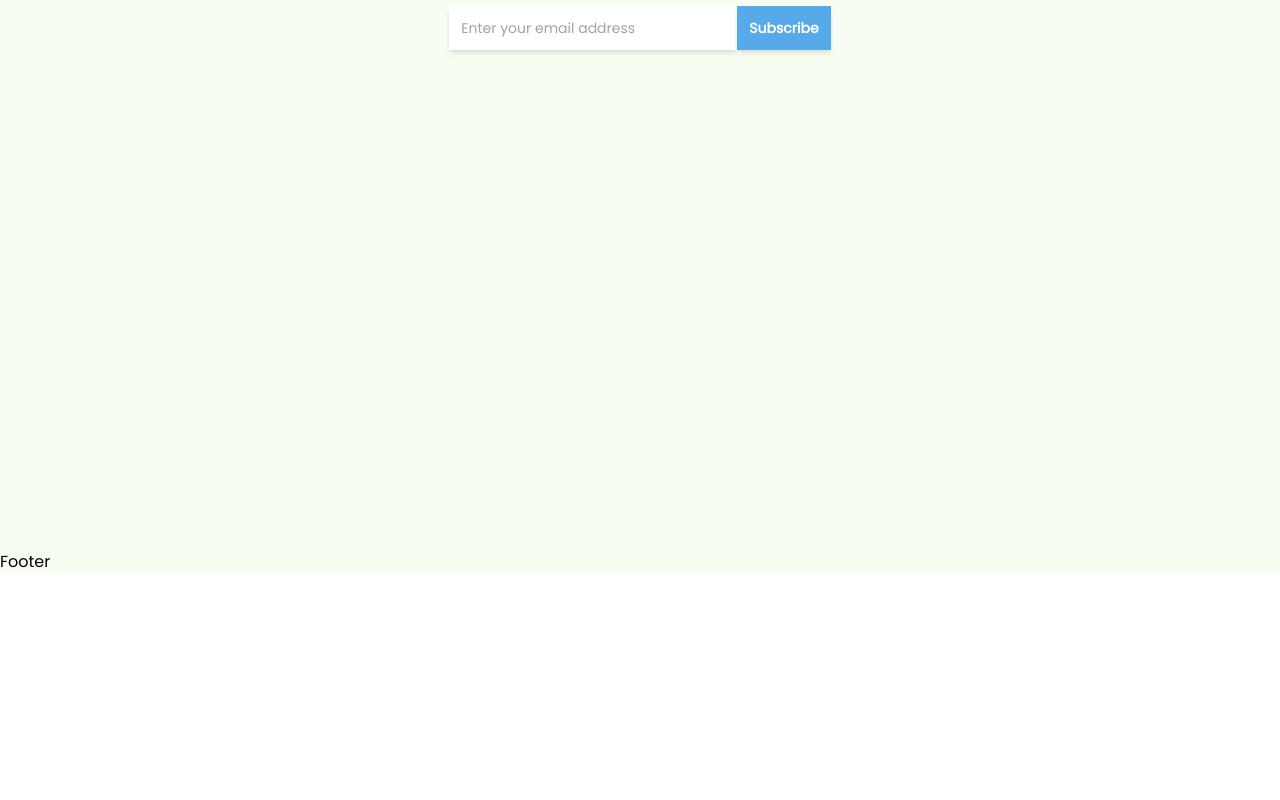
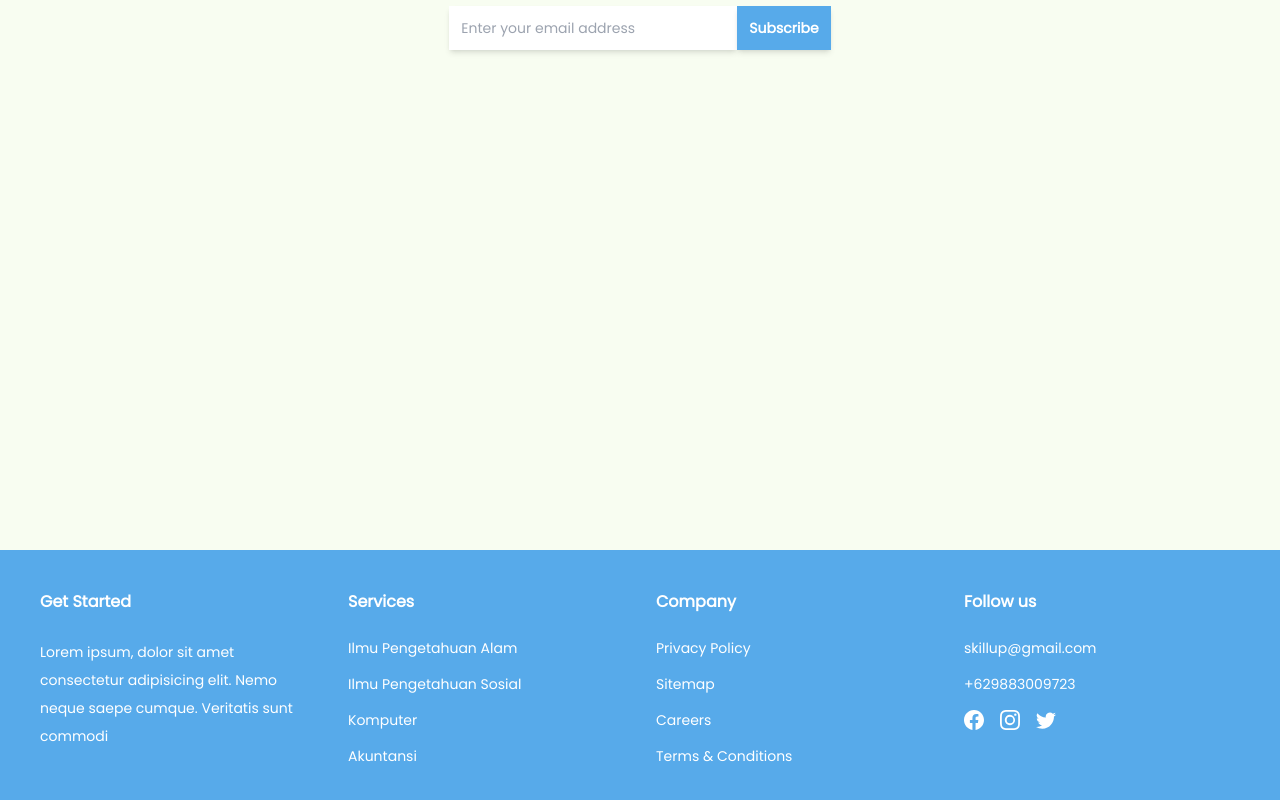
Before and after one commit to fnintani/skill-up, a React (Vite) app: page / in a window 1280 px wide. Shown: the part 4375-5175 px from the top of the page. Before the commit the page ends 4949 px from the top, so only its background shows below. Built offline with nearby package versions, Linux system fonts and the light colour scheme.

Commit message:
adding footer style

```diff
--- a/src/components/Screens/Footer.jsx
+++ b/src/components/Screens/Footer.jsx
@@ -1,9 +1,81 @@
-import React from 'react'
+import React from "react";
+import {
+  BsFacebook,
+  BsInstagram,
+  BsTwitter
+} from "react-icons/bs";
+import { motion } from "framer-motion";
 
-function Footer() {
+const Footer = () => {
   return (
-    <div>Footer</div>
-  )
-}
+    <motion.div
+      initial={{ height: 0 }}
+      whileInView={{ height: "auto" }}
+      transition={{ duration: 1 }}
+      className="bg-blueMain p-10"
+    >
+      <div className="grid md:grid-cols-4 sm:grid-cols-3 xs:grid-cols-2 grid-cols-1 place-items-start gap-8 text-white">
+        <div>
+          <div className="font-bold mb-6">Get Started</div>
+          <p className="text-sm leading-7">
+            Lorem ipsum, dolor sit amet consectetur adipisicing elit. Nemo neque
+            saepe cumque. Veritatis sunt commodi
+          </p>
+        </div>
+        <div>
+          <div className="font-bold mb-6">Services</div>
+          <div className="flex flex-col gap-4">
+            <a href="" className="text-sm hover:underline">
+              Ilmu Pengetahuan Alam
+            </a>
+            <a href="" className="text-sm hover:underline">
+              Ilmu Pengetahuan Sosial
+            </a>
+            <a href="" className="text-sm hover:underline">
+              {" "}
+              Komputer
+            </a>
+            <a href="" className="text-sm hover:underline">
+              Akuntansi
+            </a>
+          </div>
+        </div>
+        <div>
+          <div className="font-bold mb-6">Company</div>
+          <div className="flex flex-col gap-4">
+            <a href="" className="text-sm hover:underline">
+              Privacy Policy
+            </a>
+            <a href="" className="text-sm hover:underline">
+              Sitemap
+            </a>
+            <a href="" className="text-sm hover:underline">
+              Careers
+            </a>
+            <a href="" className="text-sm hover:underline">
+              Terms & Conditions
+            </a>
+          </div>
+        </div>
+        <div>
+          <div className="font-bold mb-6">Follow us</div>
+          <div className="text-sm mb-4">skillup@gmail.com</div>
+          <div className="text-sm">+629883009723</div>
+          <div className="flex gap-4 mt-4">
+            <a href="" className="hover:scale-110 text-xl">
+              <BsFacebook />
+            </a>
+            <a href="" className="hover:scale-110 text-xl">
+              <BsInstagram />
+            </a>
+            <a href="" className="hover:scale-110 text-xl">
+              <BsTwitter />
+            </a>
+          </div>
+        </div>
+      </div>
+    </motion.div>
+  );
+};
 
-export default Footer
+export default Footer;
```
